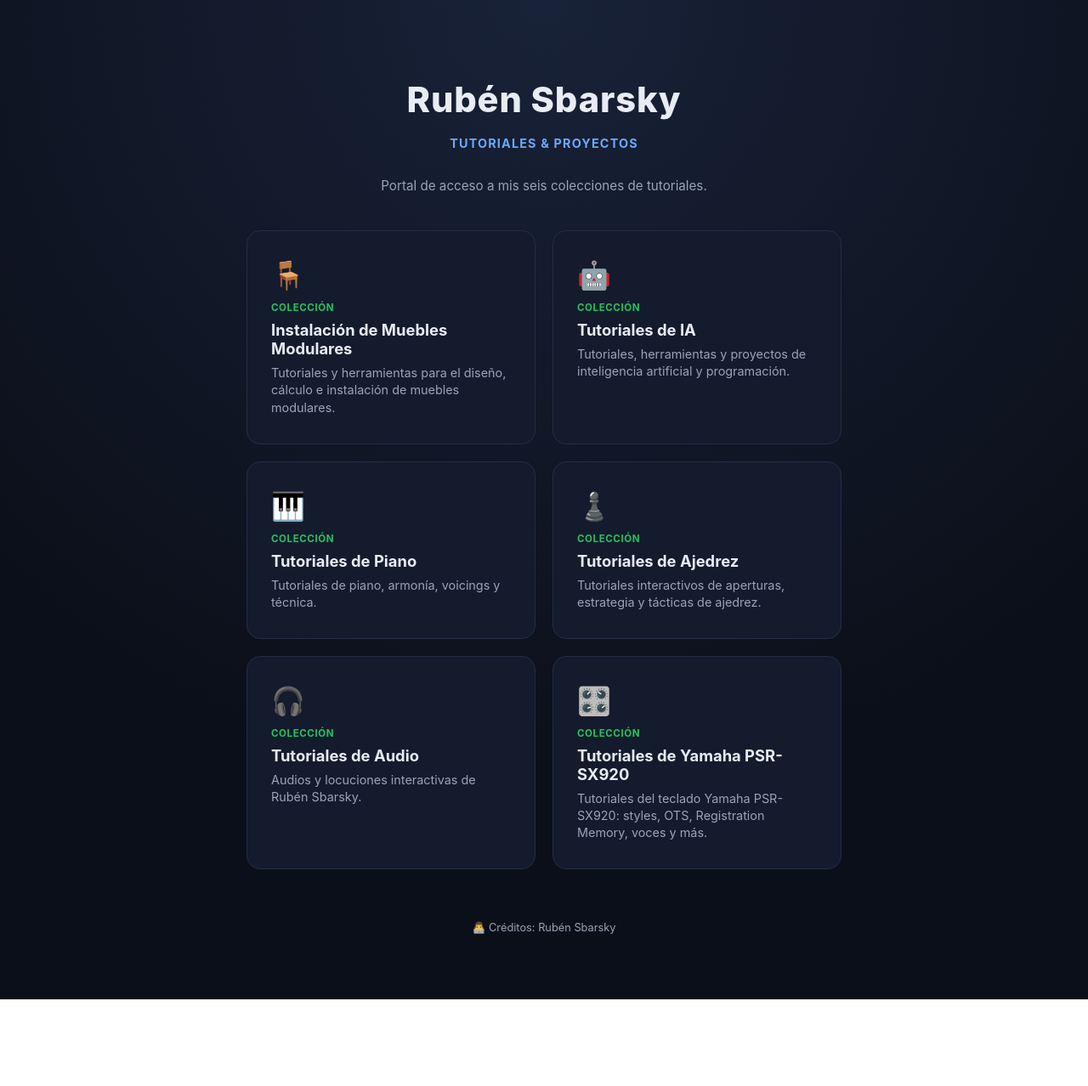
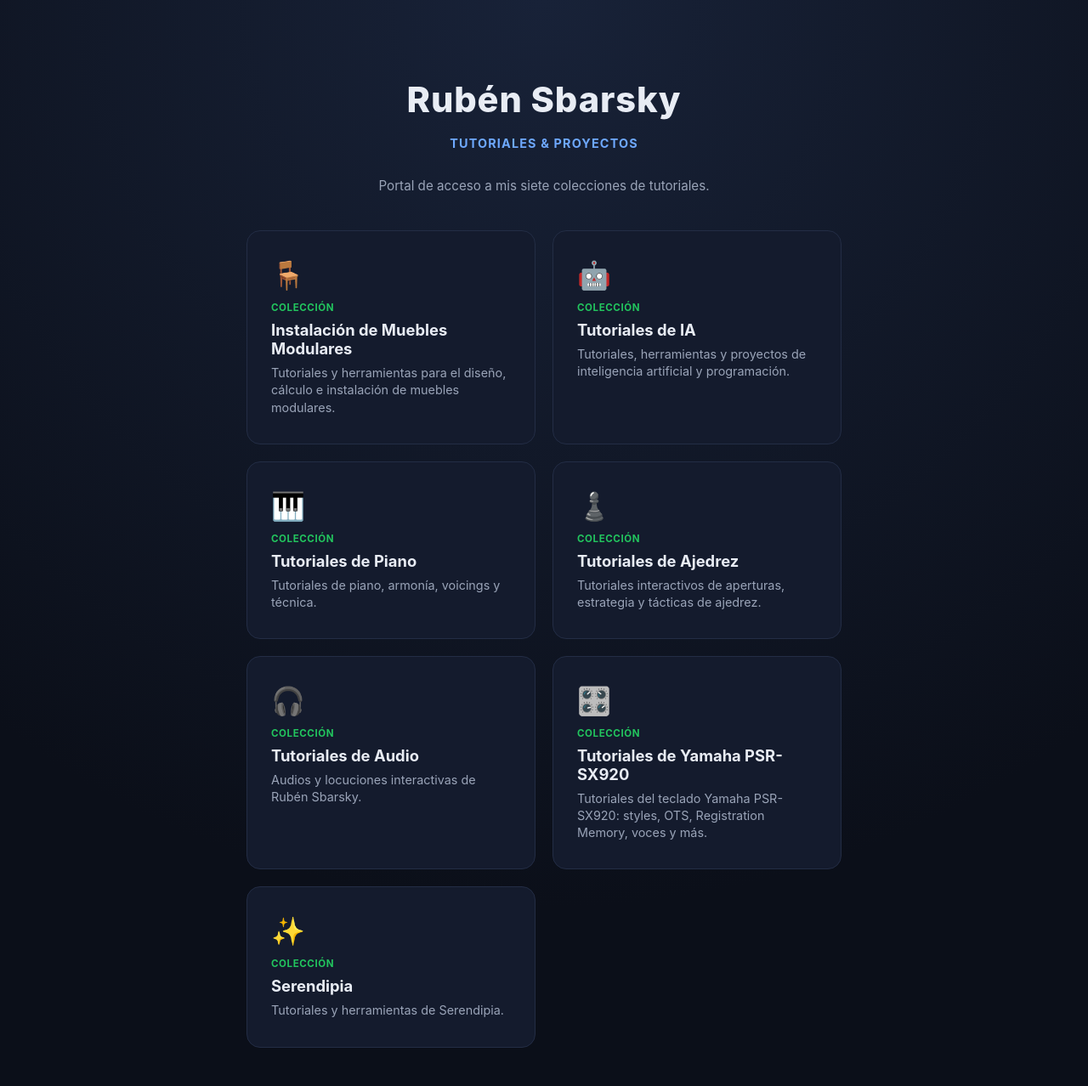
Before and after one commit to rubenurbano/rubenurbano.github.io, a plain HTML site: page index.html in a window 1280 px wide. Shown: the top 1278 px of the page at 85% size. Before the commit the page ends 1176 px from the top, so only its background shows below. Drawn offline with Linux system fonts and the light colour scheme.

Commit message:
Añadir colección Serendipia

```diff
--- a/index.html
+++ b/index.html
@@ -108,7 +108,7 @@
 <body>
   <h1>Rubén Sbarsky</h1>
   <p class="author">Tutoriales & Proyectos</p>
-  <p class="desc">Portal de acceso a mis seis colecciones de tutoriales.</p>
+  <p class="desc">Portal de acceso a mis siete colecciones de tutoriales.</p>
 
   <div class="grid">
     <a class="card" href="https://rubenurbano.github.io/instalacion-de-muebles-modulares/">
@@ -152,6 +152,13 @@
       <p>Tutoriales del teclado Yamaha PSR-SX920: styles, OTS, Registration Memory, voces y más.</p>
     </a>
 
+    <a class="card" href="https://rubenurbano.github.io/serendipia/">
+      <span class="emoji">✨</span>
+      <span class="tag">Colección</span>
+      <h3>Serendipia</h3>
+      <p>Tutoriales y herramientas de Serendipia.</p>
+    </a>
+
   </div>
 
   <footer>
```
